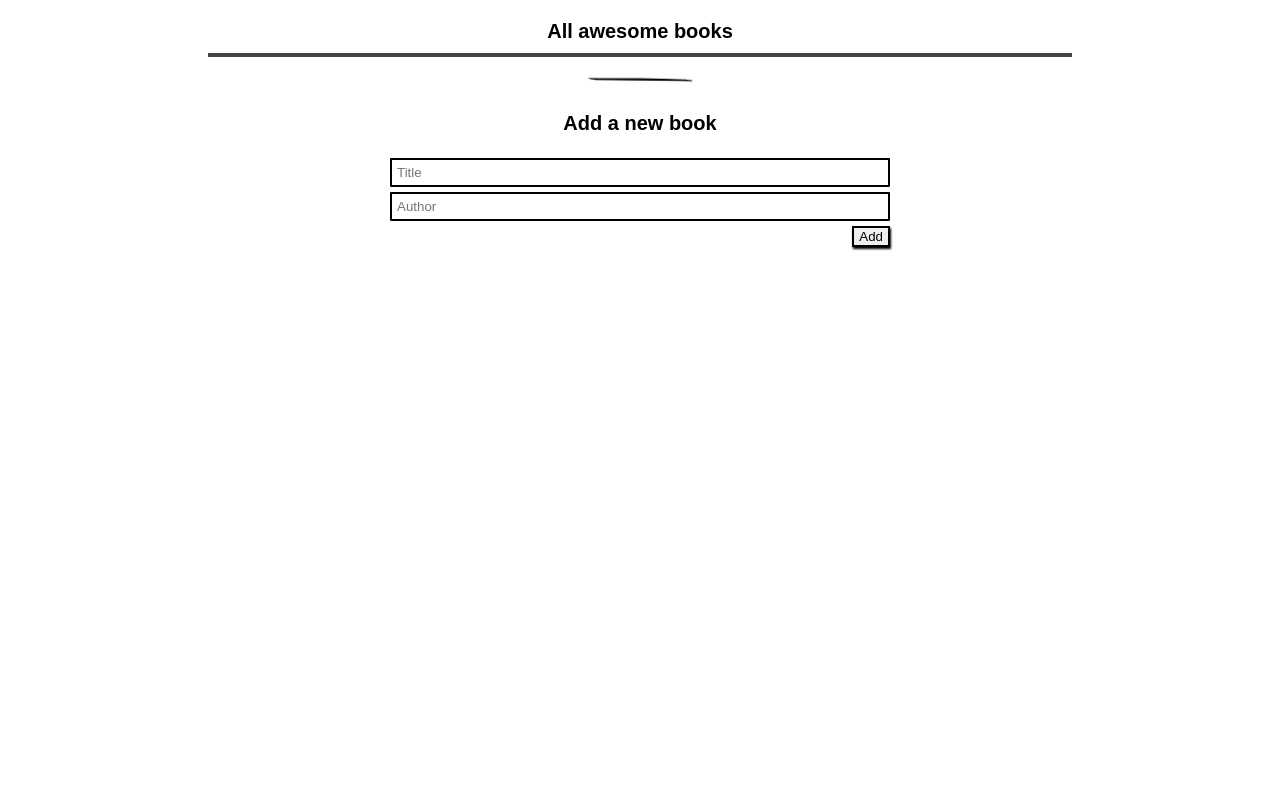
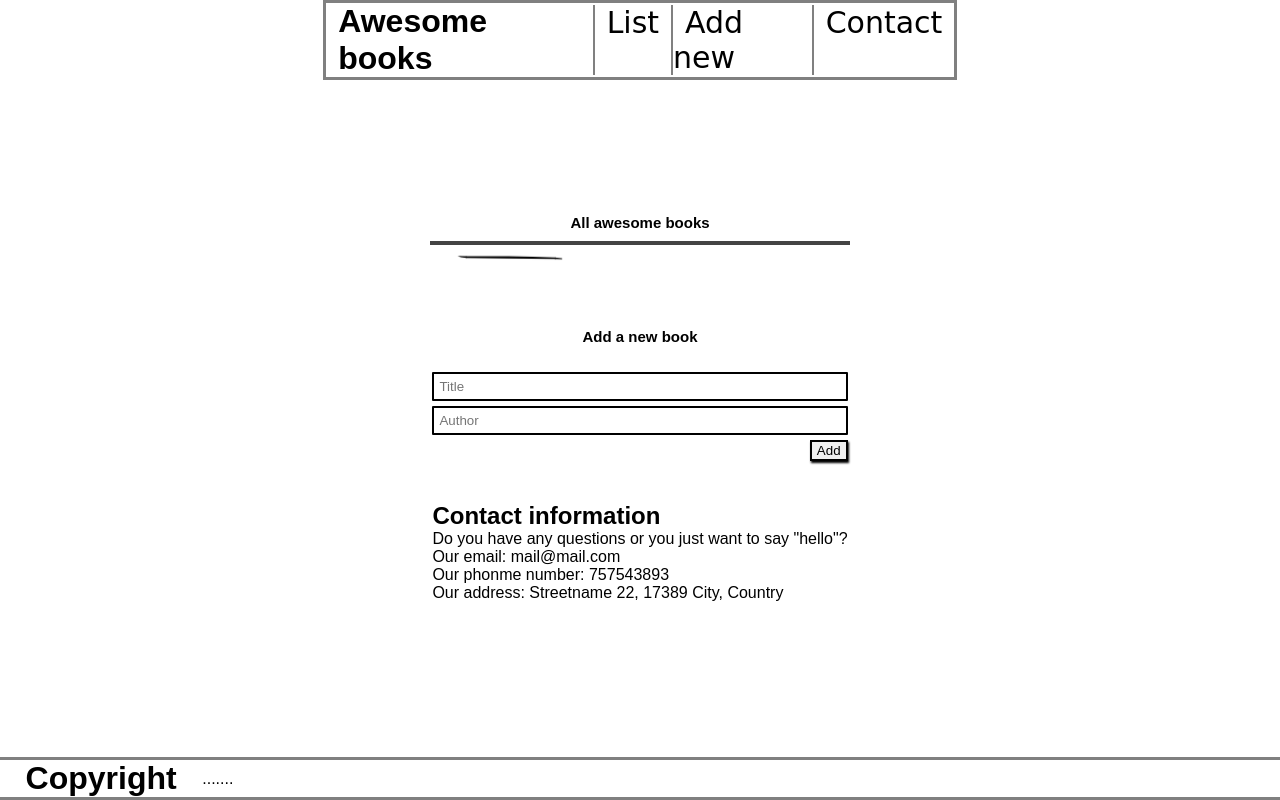
Before and after one commit to NelsonAraujo93/pairProgrammingBooks, a website: page index.html in a window 1280 px wide. Drawn offline with Linux system fonts and the light colour scheme; a web font is replaced by a local one.

Commit message:
Create SPA

```diff
--- a/index.html
+++ b/index.html
@@ -8,6 +8,23 @@
     <link rel="stylesheet" href="./style.css">
   </head>
   <body>
+
+    <header class="header">
+      <h1 class="logo">Awesome books</h1>
+      <nav class="nav">
+        <ul class="navlist">
+          <li class="navitem"><a class="navlink" href="#bookList">List</a></li>
+          <li class="navitem"><a class="navlink" href="#addnew">Add new</a></li>
+          <li class="navitem"><a class="navlink" href="#contact">Contact</a></li>
+        </ul>
+      </nav>
+  </header>
+  <div class="date"></div>
+
+
+
+    <main class="main">
+      <section class="section">
     <div class="showbooks">
       <div class="heading">
         <h1>All awesome books</h1>
@@ -15,6 +32,10 @@
       <div id="books-list"></div>
     </div>
     <img class="underline" src="./assets/line.png">
+      </section>
+
+
+    <section class="addbookform section" id="addnew">
     <form id="form" action="#">
       <div class="heading">
         <h1>Add a new book</h1>
@@ -23,6 +44,27 @@
       <input type="text" class="bookauthor" id="author" name="book_title" placeholder="Author" required>
       <button type="submit" id="addbtn" class="add">Add</button>
     </form>
+  </section>
+
+
+    <section class="contactsection section" id="contact">
+      <h2>Contact information</h2>
+      <p>Do you have any questions or you just want to say "hello"?</p>
+      <ul>
+        <li class="contactlist">Our email: mail@mail.com</li>
+        <li class="contactlist">Our phonme number: 757543893</li>
+        <li class="contactlist">Our address: Streetname 22, 17389 City, Country</li>
+      </ul>
+    </section>
+  </main>
+
+
+  <footer>
+    <h1 class="logo">Copyright</h1>
+    <nav class="nav">
+      <p>.......</p>
+    </nav>
+</footer>
     <script src="./index.js"></script>
   </body>
 </html>
--- a/style.css
+++ b/style.css
@@ -110,3 +110,84 @@ button {
 img.underline {
   max-width: 156px;
 }
+
+.header {
+  display: flex;
+  justify-content: space-between;
+  align-items: center;
+  border: 3px solid grey;
+}
+
+.navlist {
+  list-style-type: none;
+  display: inline-flex;
+}
+
+.navitem {
+  border-left: 2px solid grey;
+}
+
+.navlink {
+  font-size: 30px;
+  font-family: cursive;
+  padding: 12px;
+  text-decoration: none;
+  color: initial;
+}
+
+.navlink1 {
+  font-size: 30px;
+  font-family: cursive;
+  padding: 12px;
+  text-decoration: none;
+  color: initial;
+}
+
+.navlink:active {
+  color: purple;
+}
+
+.date {
+  text-align: right;
+  padding: 15px 10px;
+}
+
+.main {
+  margin-top: 5%;
+}
+
+.addbookform,
+.contactsection {
+  margin-top: 10%;
+}
+
+.logo,
+.nav {
+  padding-left: 2%;
+}
+
+.contactlist {
+  list-style-type: none;
+}
+
+footer {
+  border: 3px solid grey;
+  display: flex;
+  align-items: center;
+  position: fixed;
+  width: 100%;
+  bottom: 0;
+}
+
+.contactsection {
+  margin-bottom: 10%;
+}
+
+.none {
+  display: none;
+}
+
+.bloc
+k {
+  display: block;
+}
```
